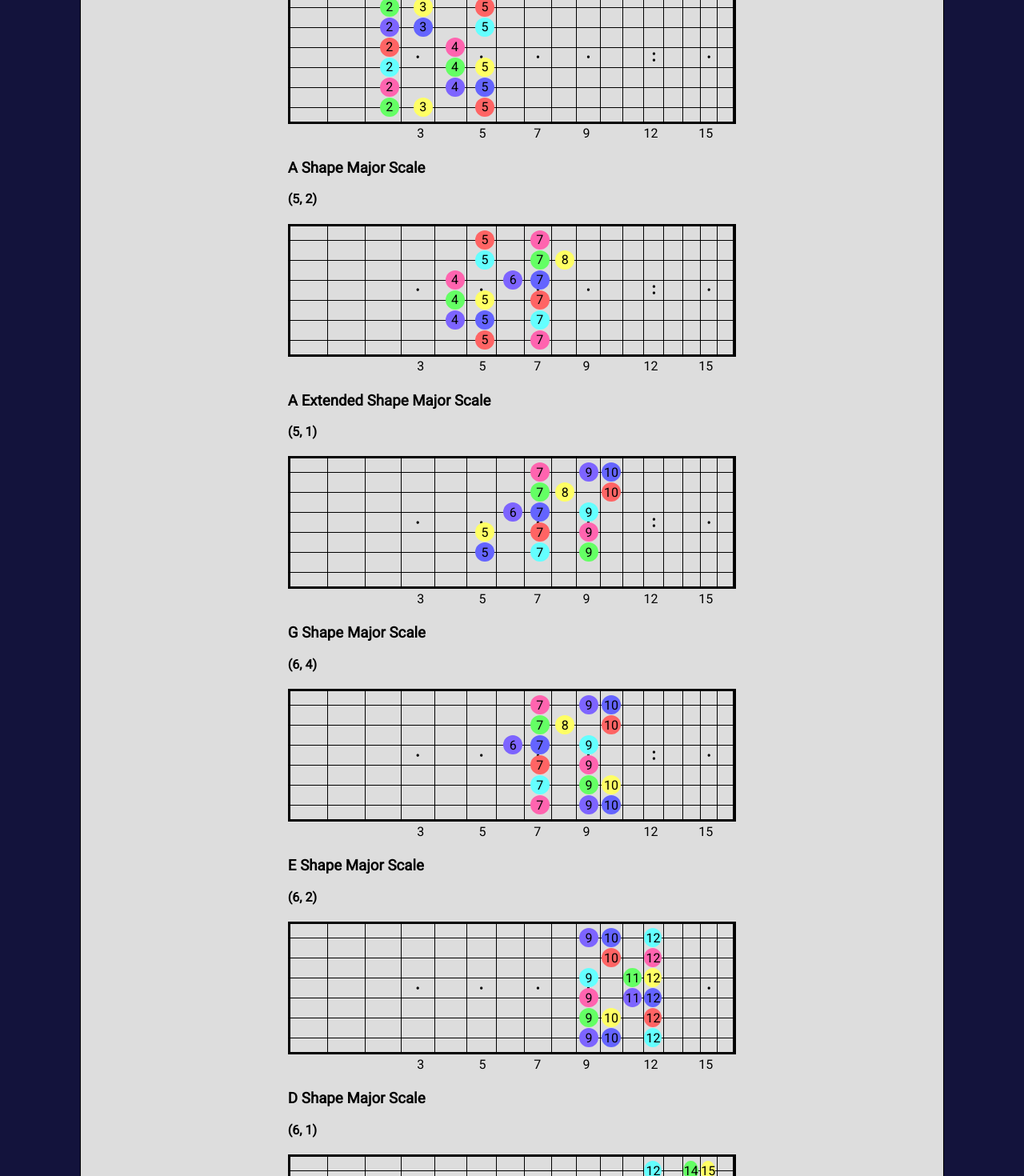
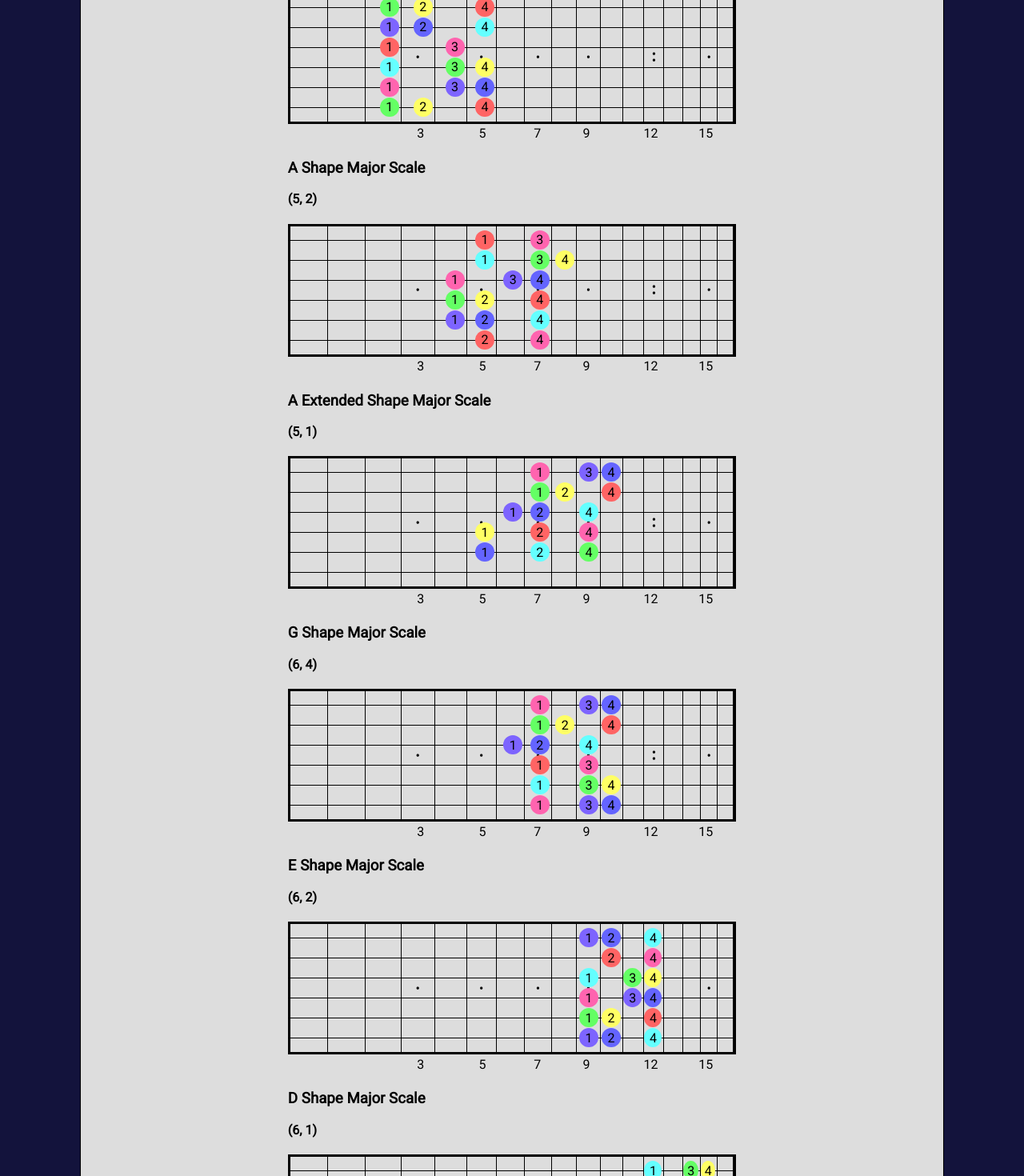
Before and after one commit to milmd90/mattdeanmiller, a React (Create React App) app in the folder client/: page /scales in a window 1280 px wide. Shown: the part 340-1810 px from the top of the page at 80% size. Built offline with nearby package versions, Linux system fonts and the light colour scheme.

Commit message:
add finger numbers

```diff
--- a/client/src/components/fretboard/index.tsx
+++ b/client/src/components/fretboard/index.tsx
@@ -1,5 +1,5 @@
 import { getTone } from "../../helpers/pitchTones";
-import { stringPitch } from "../../helpers/common";
+import { stringPitch, strings, IScale } from "../../helpers/common";
 
 function range(min: number, max: number) {
   var len = max - min + 1;
@@ -14,14 +14,17 @@ function FretboardString(props: {
   start: number,
   end: number,
   string: stringPitch,
-  frets: number[]
+  frets: number[],
+  fingers: number[]
   root: string
 }) {
   const frets = range(props.start, props.end).map((i) => {
     const tone = getTone(props.root, i, props.string)
+    const index = props.frets.indexOf(i);
+    const fingers = props.fingers[index];
     return <span className={`fret-box fret-${i}`}>
       <div className={`fret-value ${props.frets.includes(i) ? `tone-${tone}` : ''}`}>
-        {props.frets.includes(i) ? i : ''}
+        {props.frets.includes(i) ? fingers : ''}
       </div>
     </span>
   })
@@ -83,74 +86,40 @@ function Frets(props: {
 export default function Fretboard(props: {
   start: number,
   end: number,
-  frets: {
-    'e': number[],
-    'B': number[],
-    'G': number[],
-    'D': number[],
-    'A': number[],
-    'E': number[],
-  }
+  frets: IScale
+  fingers?: IScale
   root: string
 }) {
+  const {
+    fingers
+  } = props;
+  const fretMarkers = [3, 5, 7, 9, 12, 15, 17]
   return (
     <div className="fretboard">
       <div className="fretboard-content">
         <Frets
           start={props.start}
           end={props.end}
-          fretMarkers={[3, 5, 7, 9, 15, 17]}
+          fretMarkers={fretMarkers}
           fretDoubleMarkers={[12]}
         />
         <div className="fretboard-strings">
-          <FretboardString
-            start={props.start}
-            end={props.end}
-            string={'e'}
-            frets={props.frets['e']}
-            root={props.root}
-          />
-          <FretboardString
-            start={props.start}
-            end={props.end}
-            string={'B'}
-            frets={props.frets['B']}
-            root={props.root}
-          />
-          <FretboardString
-            start={props.start}
-            end={props.end}
-            string={'G'}
-            frets={props.frets['G']}
-            root={props.root}
-          />
-          <FretboardString
-            start={props.start}
-            end={props.end}
-            string={'D'}
-            frets={props.frets['D']}
-            root={props.root}
-          />
-          <FretboardString
-            start={props.start}
-            end={props.end}
-            string={'A'}
-            frets={props.frets['A']}
-            root={props.root}
-          />
-          <FretboardString
-            start={props.start}
-            end={props.end}
-            string={'E'}
-            frets={props.frets['E']}
-            root={props.root}
-          />
+          {strings.map(tabString =>
+            <FretboardString
+              start={props.start}
+              end={props.end}
+              string={tabString}
+              frets={props.frets[tabString]}
+              fingers={fingers ? fingers[tabString] : []}
+              root={props.root}
+            />
+          )}
         </div>
       </div>
       <FretboardMarkers
         start={props.start}
         end={props.end}
-        frets={[3, 5, 7, 9, 12, 15]}
+        frets={fretMarkers}
       />
     </div>
   );
--- a/client/src/helpers/common.ts
+++ b/client/src/helpers/common.ts
@@ -27,9 +27,19 @@ export interface IChordTab {
   "sixth": IStringData,
 }
 
+export interface IScale{
+  'e': number[],
+  'B': number[],
+  'G': number[],
+  'D': number[],
+  'A': number[],
+  'E': number[],
+}
+
 export type TabString = keyof IChordTab;
 export const tabStrings: TabString[] = ['first', 'second', 'third', 'fourth', 'fifth', 'sixth'];
 export type stringPitch = 'E' | 'A' | 'D' | 'G' | 'B' | 'e';
+export const strings: stringPitch[] =['e', 'B', 'G', 'D', 'A', 'E']
 
 function getMinOrMaxFretValue(tab: IChordTab, comparator: (a: number, b: number) => boolean): number {
   let minOrMax: number | undefined;
--- a/client/src/pages/Scales.tsx
+++ b/client/src/pages/Scales.tsx
@@ -28,6 +28,14 @@ export default function Scales() {
               'A': [2, 4, 5],
               'E': [2, 3, 5]
             }}
+            fingers={{
+              'e': [1, 2, 4],
+              'B': [1, 2, 4],
+              'G': [1, 3],
+              'D': [1, 3, 4],
+              'A': [1, 3, 4],
+              'E': [1, 2, 4]
+            }}
             root={'D'}
           />
         </div>
@@ -49,6 +57,14 @@ export default function Scales() {
               'A': [4, 5, 7],
               'E': [5, 7]
             }}
+            fingers={{
+              'e': [1, 3],
+              'B': [1, 3, 4],
+              'G': [1, 3, 4],
+              'D': [1, 2, 4],
+              'A': [1, 2, 4],
+              'E': [2, 4]
+            }}
             root={'D'}
           />
         </div>
@@ -68,6 +84,14 @@ export default function Scales() {
               'G': [6, 7, 9],
               'D': [5, 7, 9],
               'A': [5, 7, 9],
+              'E': []
+            }}
+            fingers={{
+              'e': [1, 3, 4],
+              'B': [1, 2, 4],
+              'G': [1, 2, 4],
+              'D': [1, 2, 4],
+              'A': [1, 2, 4],
               'E': []
             }}
             root={'D'}
@@ -91,6 +115,14 @@ export default function Scales() {
               'A': [7, 9, 10],
               'E': [7, 9, 10]
             }}
+            fingers={{
+              'e': [1, 3, 4],
+              'B': [1, 2, 4],
+              'G': [1, 2, 4],
+              'D': [1, 3],
+              'A': [1, 3, 4],
+              'E': [1, 3, 4]
+            }}
             root={'D'}
           />
         </div>
@@ -111,6 +143,14 @@ export default function Scales() {
               'D': [9, 11, 12],
               'A': [9, 10, 12],
               'E': [9, 10, 12]
+            }}
+            fingers={{
+              'e': [1, 2, 4],
+              'B': [2, 4],
+              'G': [1, 3, 4],
+              'D': [1, 3, 4],
+              'A': [1, 2, 4],
+              'E': [1, 2, 4]
             }}
             root={'D'}
           />
@@ -133,6 +173,14 @@ export default function Scales() {
               'A': [10, 12, 14],
               'E': [10, 12, 14]
             }}
+            fingers={{
+              'e': [1, 3, 4],
+              'B': [1, 3, 4],
+              'G': [1, 2, 4],
+              'D': [1, 2, 4],
+              'A': [1, 2, 4],
+              'E': [1, 2, 4]
+            }}
             root={'D'}
           />
         </div>
```
